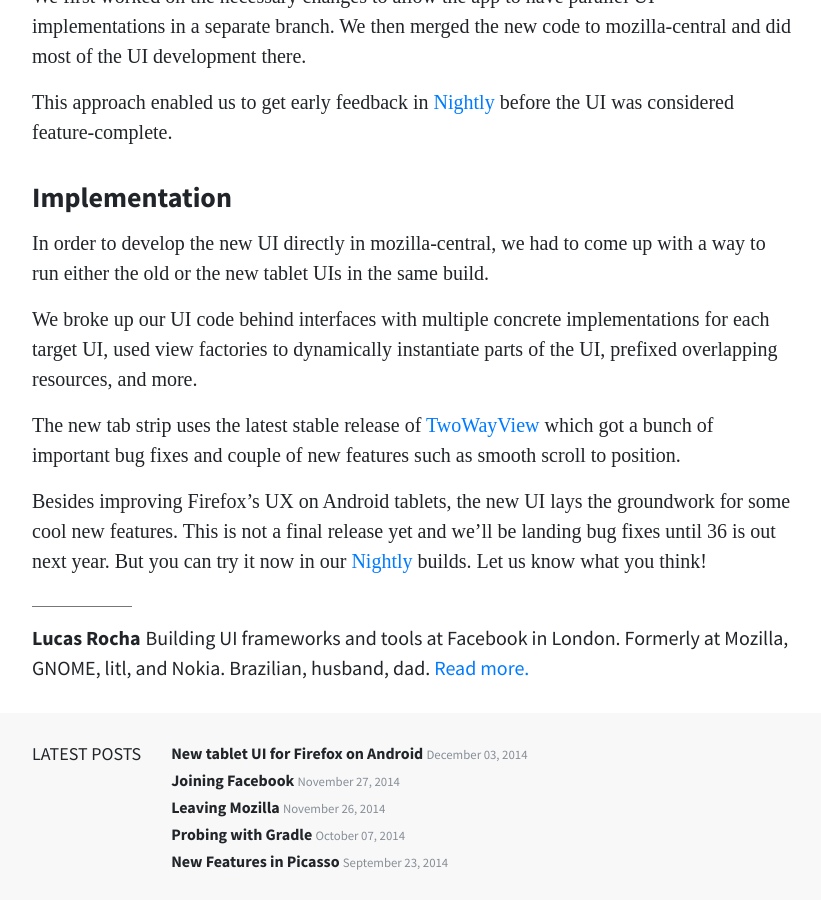
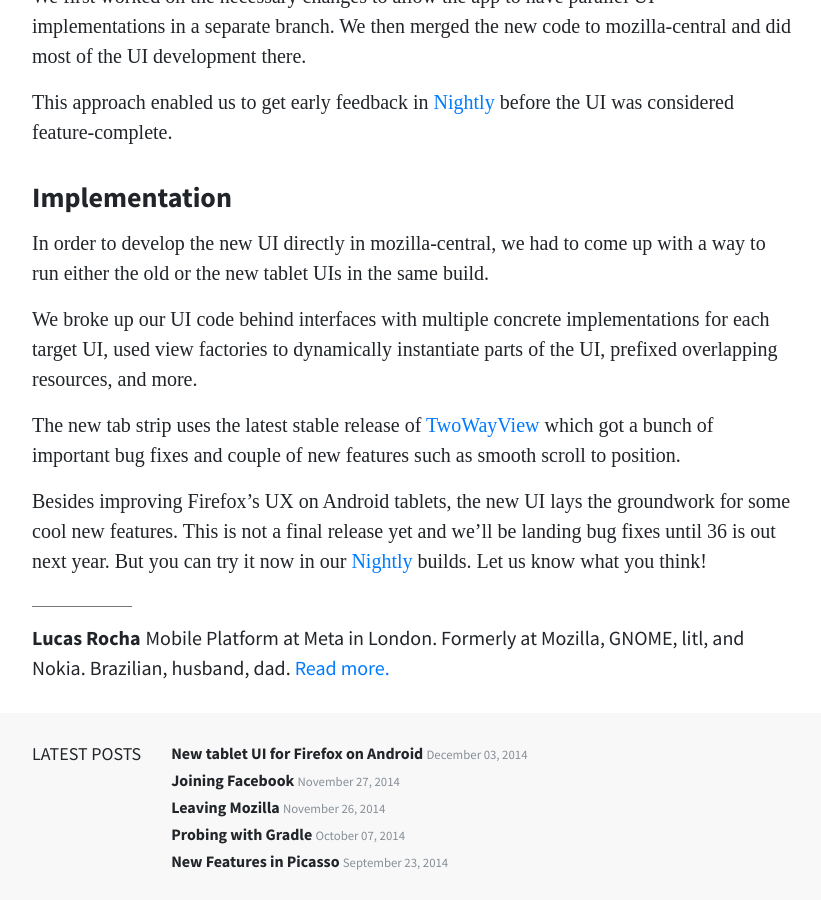
Before and after one commit to lucasr/lucasr.github.io, a Jekyll site: the page built from index.md, in a window 1280 px wide and 900 px high, scrolled down 2354 px. Shown: the whole window, without its empty margins (228-1049 px from the left). Built offline with Jekyll 4.4.1, drawn with Linux system fonts in a browser that asks for light colours; some web fonts are replaced; comment, search, counter and statistics services are not loaded.

Commit message:
Update bio

```diff
--- a/_config.yml
+++ b/_config.yml
@@ -7,7 +7,7 @@
 author:
   name: Lucas Rocha
   bio: >
-      Building UI frameworks and tools at Facebook in London.
+      Mobile Platform at Meta in London.
       Formerly at Mozilla, GNOME, litl, and Nokia.
       Brazilian, husband, dad.
   email: lucasr@lucasr.org
```
